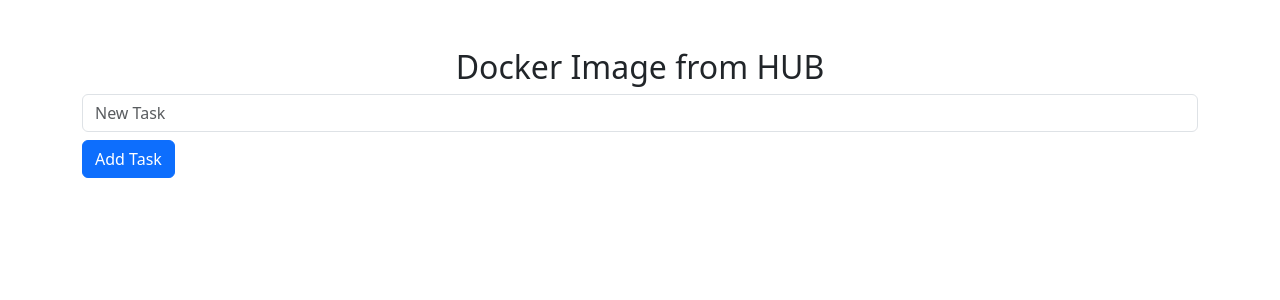
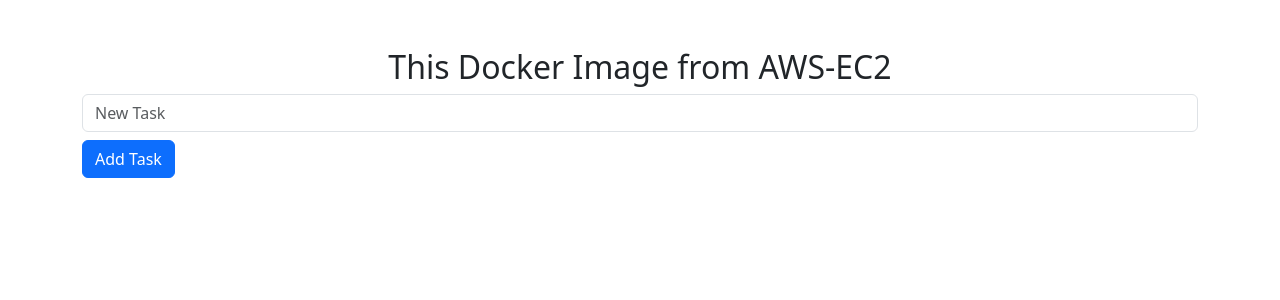
Before and after one commit to techmypassion247/Docker, a Flask app: page / in a window 1280 px wide. Shown: the top 300 px of the page. Run offline with Flask 3, Linux system fonts and the light colour scheme; data that the repository does not hold is empty.

Commit message:
changed in index heading

```diff
--- a/templates/index.html
+++ b/templates/index.html
@@ -7,7 +7,7 @@
     <link rel="stylesheet" href="https://cdn.jsdelivr.net/npm/bootstrap@5.3.0/dist/css/bootstrap.min.css">
 </head>
 <body class="container mt-5">
-    <h2 class="text-center">Docker Image from HUB</h2>
+    <h2 class="text-center">This Docker Image from AWS-EC2</h2>
     <form action="/add" method="POST" class="mb-3">
         <input type="text" name="task" class="form-control" placeholder="New Task" required>
         <button type="submit" class="btn btn-primary mt-2">Add Task</button>
```
